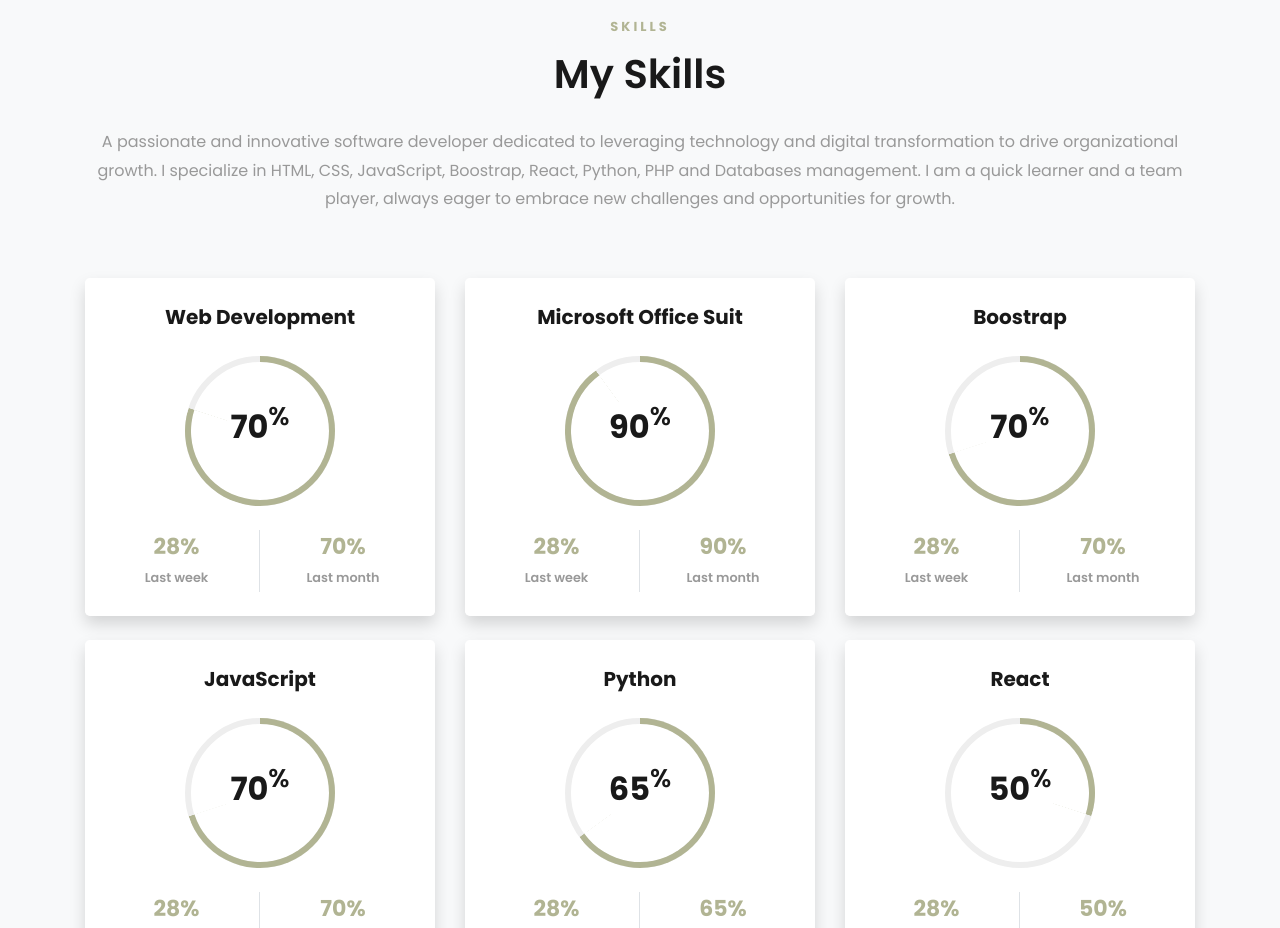
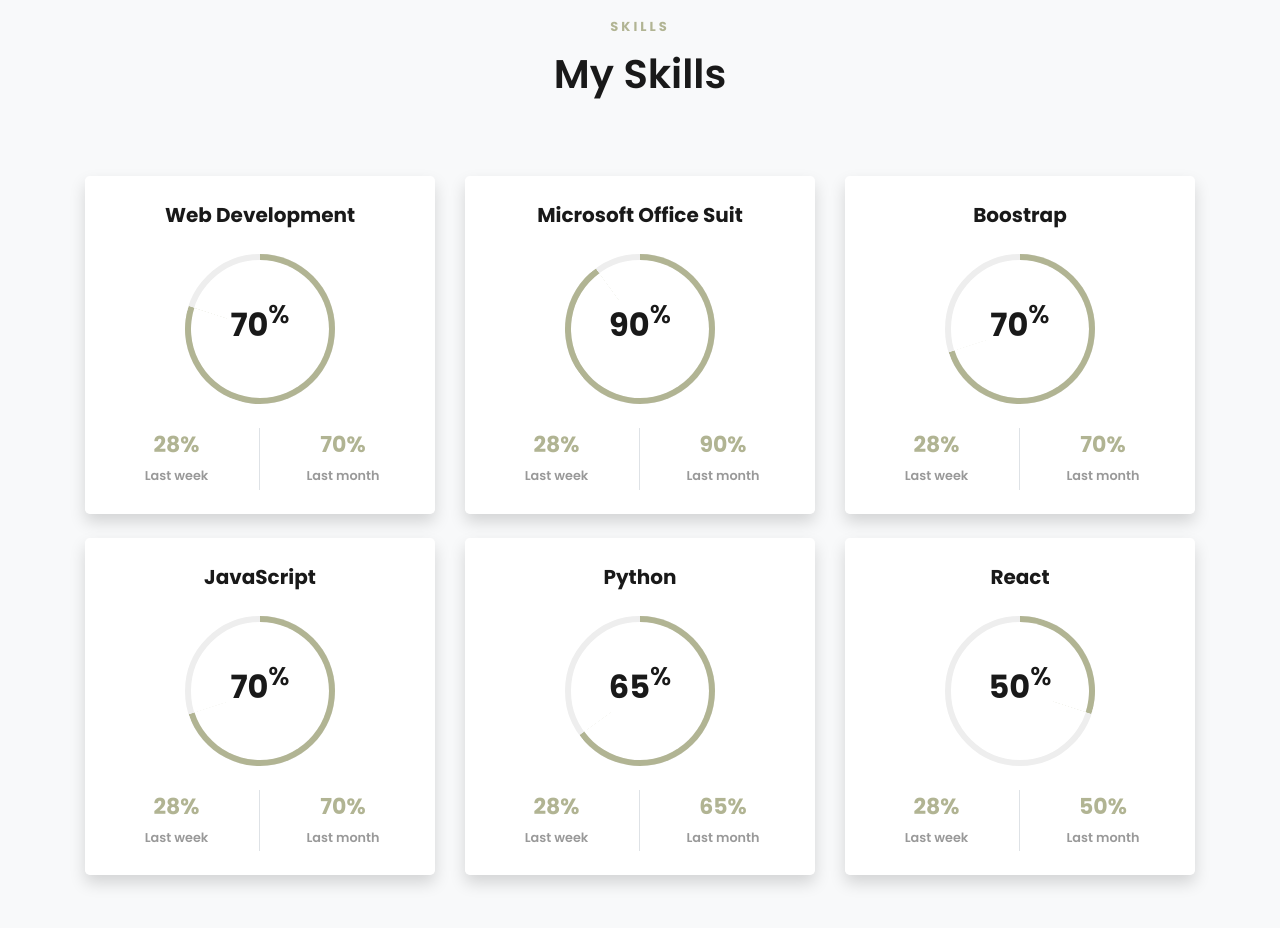
Before and after one commit to OGUNMAYINFESTUS/DefestTech-Portfolio, a plain HTML site: page index.html in a window 1280 px wide. Shown: the part 1940-2868 px from the top of the page. Drawn offline with Linux system fonts and the light colour scheme; some packages are replaced by stand-ins of ours; no server answers; files whose address does not match are found by name.

Commit message:
Update done on skills section in index.html to remove placeholder text.

```diff
--- a/index.html
+++ b/index.html
@@ -350,14 +350,6 @@
           <div class="col-md-12 heading-section text-center ftco-animate">
             <span class="subheading">Skills</span>
             <h2 class="mb-4">My Skills</h2>
-            <p>
-              A passionate and innovative software developer dedicated to
-              leveraging technology and digital transformation to drive
-              organizational growth. I specialize in HTML, CSS, JavaScript,
-              Boostrap, React, Python, PHP and Databases management. I am a
-              quick learner and a team player, always eager to embrace new
-              challenges and opportunities for growth.
-            </p>
           </div>
         </div>
         <div class="row progress-circle mb-5">
```
